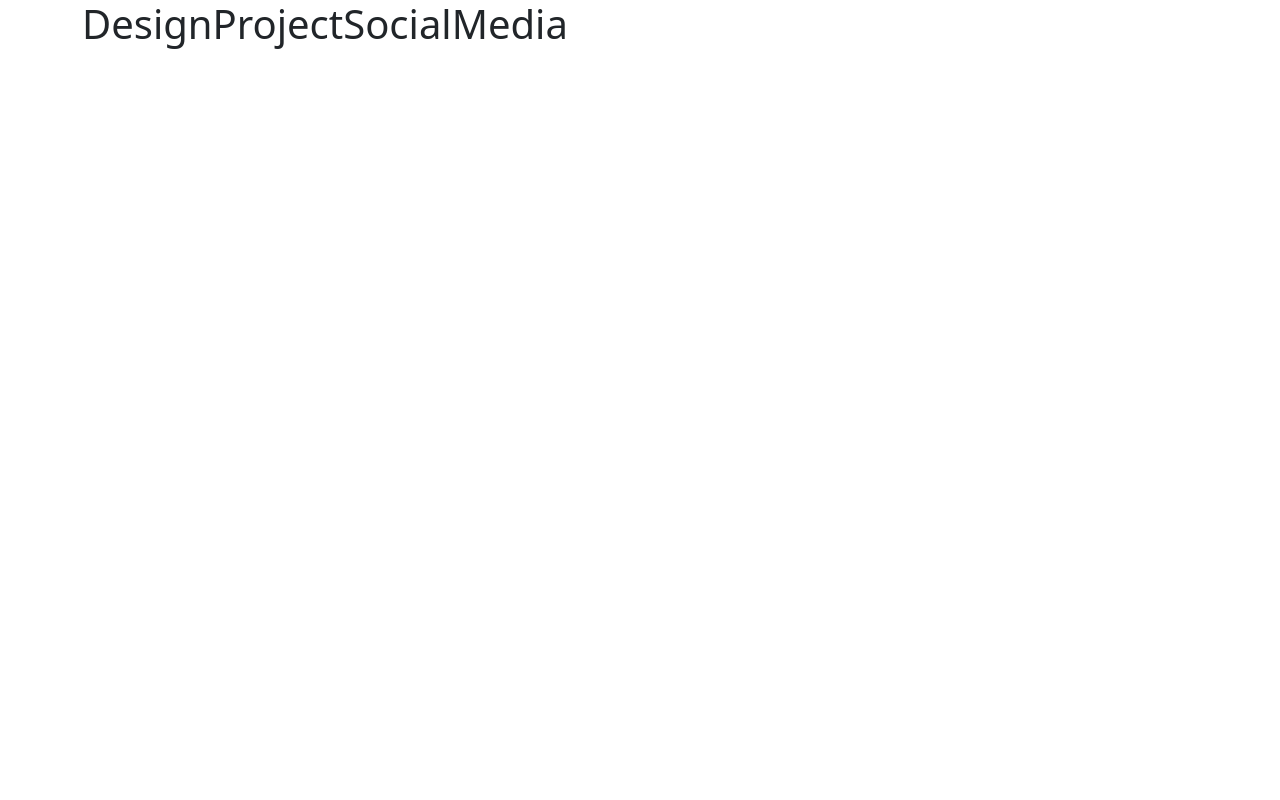
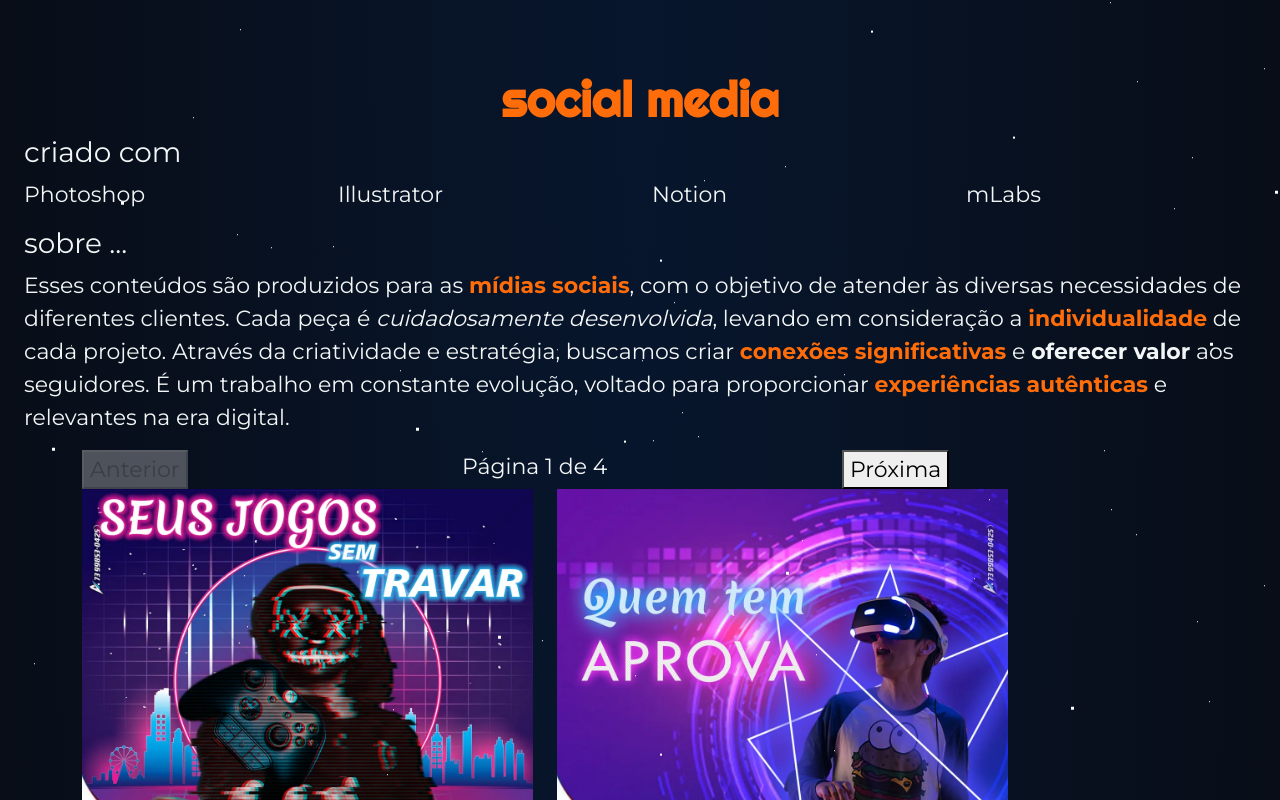
Before and after one commit to GabFiterman/webearts, a React (Vite) app: page /portfolio/design-projects/social-media in a window 1280 px wide. Shown: the top 800 px of the page. Built offline with nearby package versions, Linux system fonts and the light colour scheme; a web font is replaced by a local one.

Commit message:
feat: add Social Media Image Gallery gallery has pagination gallery shuffling respecting priority

```diff
--- /dev/null
+++ b/src/components/SocialMediaGallery.jsx
@@ -0,0 +1,103 @@
+import { useState, useEffect } from "react";
+import { Col, Container, Row } from "react-bootstrap";
+
+const SocialMediaGallery = ({ gallery }) => {
+    const sortByPriority = (a, b) => a.priority - b.priority;
+
+    const shuffleArray = (array) => {
+      for (let i = array.length - 1; i > 0; i--) {
+        const j = Math.floor(Math.random() * (i + 1));
+        [array[i], array[j]] = [array[j], array[i]];
+      }
+    };
+
+    const [currentPage, setCurrentPage] = useState(1);
+
+    const [paginatedItems, setPaginatedItems] = useState([]);
+
+    useEffect(() => {
+      const sortedItems = gallery.sort(sortByPriority);
+
+      const groupedItems = {};
+      sortedItems.forEach((item) => {
+        const priority = item.priority;
+        if (!groupedItems[priority]) {
+          groupedItems[priority] = [];
+        }
+        groupedItems[priority].push(item);
+      });
+
+      Object.values(groupedItems).forEach((group) => shuffleArray(group));
+
+      // NOTE: Mesclar os grupos embaralhados para obter a lista final de itens aleatórios, mas respeitando a prioridade
+      const shuffledItems = Object.values(groupedItems).flat();
+
+      const paginatedGroups = paginateItems(shuffledItems, 28);
+      setPaginatedItems(paginatedGroups);
+    }, [gallery]);
+
+    const paginateItems = (items, pageSize) => {
+      const paginatedItems = [];
+      for (let i = 0; i < items.length; i += pageSize) {
+        paginatedItems.push(items.slice(i, i + pageSize));
+      }
+      return paginatedItems;
+    };
+
+    const nextPage = () => {
+      setCurrentPage((prevPage) => Math.min(prevPage + 1, paginatedItems.length));
+    };
+
+    const prevPage = () => {
+      setCurrentPage((prevPage) => Math.max(prevPage - 1, 1));
+    };
+
+    const PageController = () => {
+      return (
+        <Row>
+          <Col>
+            <button onClick={prevPage} disabled={currentPage === 1}>
+              Anterior
+            </button>
+          </Col>
+          <Col>
+            <span>
+              Página {currentPage} de {paginatedItems.length}
+            </span>
+          </Col>
+          <Col>
+            <button
+              onClick={nextPage}
+              disabled={currentPage === paginatedItems.length}
+            >
+              Próxima
+            </button>
+          </Col>
+        </Row>
+      );
+    };
+
+    return (
+      <Container>
+        {paginatedItems.length > 0 && (
+          <>
+            <PageController />
+            <Row>
+              {paginatedItems[currentPage - 1].map((item) => (
+                <Col key={item.id} xs={6} sm={12} md={6} lg={5} className="mb-4">
+                  <img
+                    src={`/public/img/portfolio/social_media/${item.src}`}
+                    alt={item.company}
+                    className="img-fluid"
+                  />
+                </Col>
+              ))}
+            </Row>
+            <PageController />
+          </>
+        )}
+      </Container>
+    );
+  };
+
+  export default SocialMediaGallery;
--- a/src/data/portfolio-design.json
+++ b/src/data/portfolio-design.json
@@ -2,12 +2,14 @@
     {
         "CategoryName": "social media",
         "CategorySlug": "social-media",
+        "TechnologiesTitle": "criado com",
         "Technologies": [
             "Photoshop",
             "Illustrator",
             "Notion",
             "mLabs"
         ],
+        "AboutTitle": "sobre ...",
         "About": "<p>Esses conteúdos são produzidos para as <b class=\"highlight\">mídias sociais</b>, com o objetivo de atender às diversas necessidades de diferentes clientes. Cada peça é <em>cuidadosamente desenvolvida</em>, levando em consideração a <b class=\"highlight\">individualidade</b> de cada projeto. Através da criatividade e estratégia, buscamos criar <b class=\"highlight\">conexões significativas</b> e <b>oferecer valor</b> aos seguidores. É um trabalho em constante evolução, voltado para proporcionar <b class=\"highlight\">experiências autênticas</b> e relevantes na era digital.</p>",
         "Gallery":[
             {
@@ -138,13 +140,6 @@
             },
             {
                 "id": 20,
-                "priority": 3,
-                "company": "Casa das Carnes",
-                "src": "CasaDasCarnes_(3).webp",
-                "tags": ["Casa da Arte"]
-            },
-            {
-                "id": 21,
                 "priority": 3,
                 "company": "Casa das Carnes",
                 "src": "CasaDasCarnes_(3).webp",
@@ -376,14 +371,14 @@
             },
             {
                 "id": 54,
-                "priority": 3,
+                "priority": 1,
                 "company": "Italink",
                 "src": "Italink_(2).webp",
                 "tags": ["Casa da Arte"]
             },
             {
                 "id": 55,
-                "priority": 3,
+                "priority": 1,
                 "company": "Italink",
                 "src": "Italink_(3).webp",
                 "tags": ["Casa da Arte"]
@@ -471,13 +466,6 @@
                 "company": "JC Açaí",
                 "src": "JCAcai_(7).webp",
                 "tags": ["Casa da Arte"]
-            },
-            {
-                "id": 67,
-                "priority": 3,
-                "company": "Liberdade Modas",
-                "src": "LiberdadeModas_(1).webp",
-                "tags": ["Liberdade Modas"]
             },
             {
                 "id": 68,
@@ -679,13 +667,6 @@
                 "id": 96,
                 "priority": 3,
                 "company": "Trust Clean",
-                "src": "TrustClean.webp",
-                "tags": ["Honoss"]
-            },
-            {
-                "id": 96,
-                "priority": 3,
-                "company": "Trust Clean",
                 "src": "TrustClean_(1).webp",
                 "tags": ["Honoss"]
             },
@@ -730,6 +711,20 @@
                 "company": "Ultra Mídias",
                 "src": "UltraMidias_(2).webp",
                 "tags": ["Casa da Arte"]
+            },
+            {
+                "id": 103,
+                "priority": 3,
+                "company": "Liberdade Modas",
+                "src": "LiberdadeModas_(1).webp",
+                "tags": ["Liberdade Modas"]
+            },
+            {
+                "id": 104,
+                "priority": 3,
+                "company": "Trust Clean",
+                "src": "TrustClean.webp",
+                "tags": ["Honoss"]
             }
         ]
     }
--- a/src/pages/DesignProjectSocialMedia.jsx
+++ b/src/pages/DesignProjectSocialMedia.jsx
@@ -1,13 +1,50 @@
+import "../scss/designProject.scss";
 import { Col, Container, Row } from "react-bootstrap";
+import ReturnButton from "../components/ReturnButton.jsx";
+import StarsBackground from "../components/starsBackground";
+import portfolioData from "../data/portfolio-design.json";
+import ReactHtmlParser from "react-html-parser";
+import SocialMediaGallery from "../components/SocialMediaGallery";
 
 export default function DesignProjectSocialMedia() {
+  const data = portfolioData[0];
   return (
-    <Container>
+    <Container fluid className="SocialMedia DesignProject Root px-4">
+      <StarsBackground />
+      <Row className="px-4">
+        <Col>
+          <h1 className="title title-big highlight text-center">
+            {data.CategoryName}
+          </h1>
+        </Col>
+      </Row>
+
       <Row>
         <Col>
-          <h1>DesignProjectSocialMedia</h1>
+          <h3>{data.TechnologiesTitle}</h3>
         </Col>
       </Row>
+
+      <Row className="technologies__list">
+        {data.Technologies.map((item, index) => (
+          <Col key={index}>
+            <p>{item}</p>
+          </Col>
+        ))}
+      </Row>
+
+      <Row>
+        <Col>
+          <h3>{data.AboutTitle}</h3>
+        </Col>
+      </Row>
+
+      <Row>
+        <Col>{ReactHtmlParser(data.About)}</Col>
+      </Row>
+
+      <SocialMediaGallery gallery={data.Gallery} />
+      <ReturnButton />
     </Container>
   );
 }
--- /dev/null
+++ b/src/scss/designProject.scss
@@ -0,0 +1,15 @@
+.DesignProject {
+
+}
+
+.SocialMedia {
+
+}
+
+.Ebooks {
+
+}
+
+.Illustrations {
+
+}
```
Also changed, not shown: public/img/portfolio/social_media/CasaDasCarnes_(3).webp (renamed from public/img/portfolio/social_media/CasaDeCarnes(3).webp).
